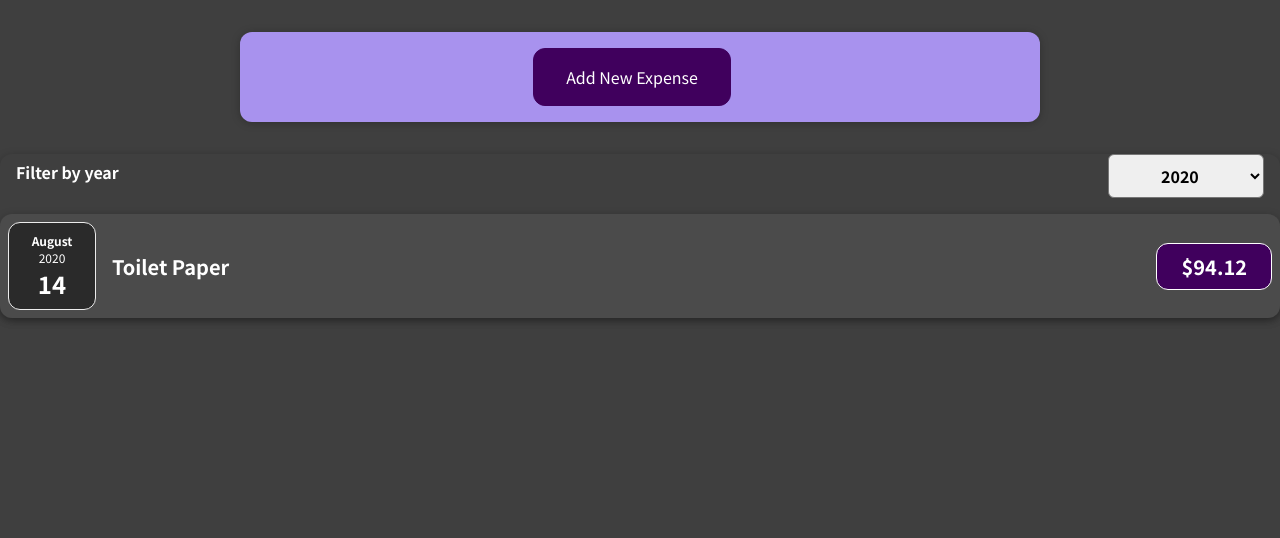
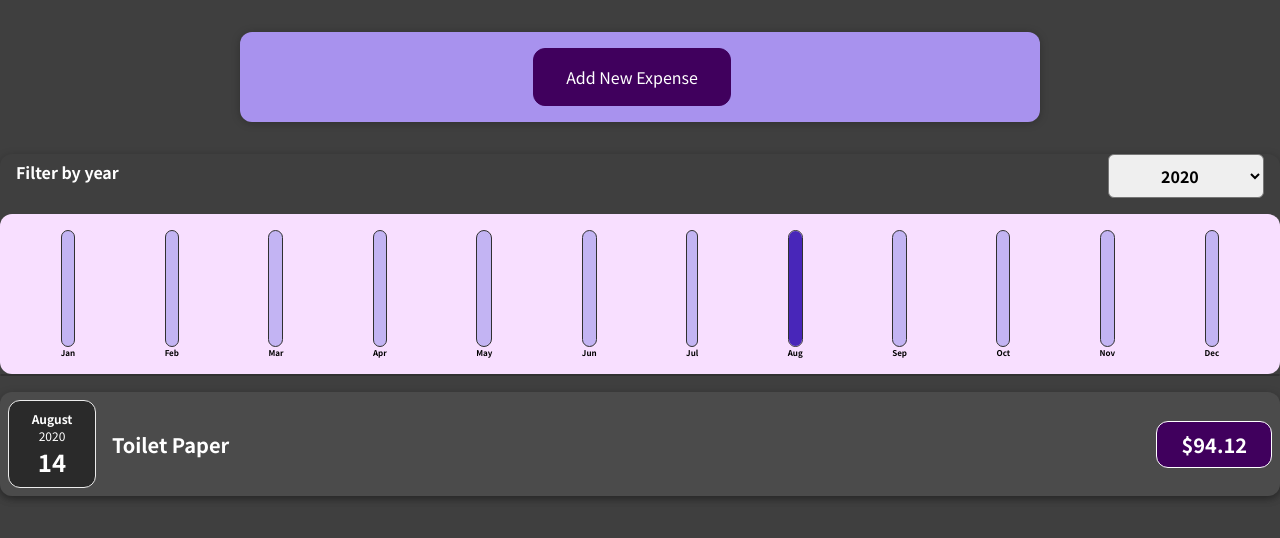
Before and after one commit to luis-londono/react-complete-guide, a React (Create React App) app: page / in a window 1280 px wide. Shown: the top 538 px of the page. Built offline with nearby package versions, Linux system fonts and the light colour scheme.

Commit message:
adding chart

```diff
--- /dev/null
+++ b/src/components/Chart/Chart.css
@@ -0,0 +1,9 @@
+.chart {
+  padding: 1rem;
+  border-radius: 12px;
+  background-color: #f8dfff;
+  text-align: center;
+  display: flex;
+  justify-content: space-around;
+  height: 10rem;
+}
--- /dev/null
+++ b/src/components/Chart/Chart.jsx
@@ -0,0 +1,25 @@
+import React from 'react';
+import ChartBar from './ChartBar';
+import './Chart.css';
+
+const Chart = (props) => {
+  const dataPointValues = props.dataPoints.map(dataPoint => dataPoint.value);
+  const totalMaximum = Math.max(...dataPointValues);
+  return (
+    <>
+      <div className="chart">
+        {props.dataPoints.map(dataPoint =>
+          <ChartBar
+            key={dataPoint.label}
+            value={dataPoint.value}
+            maxValue={totalMaximum}
+            label={dataPoint.label}
+          />)
+        }
+      </div>
+      <ChartBar />
+    </>
+  );
+};
+
+export default Chart;
--- /dev/null
+++ b/src/components/Chart/ChartBar.css
@@ -0,0 +1,30 @@
+.chart-bar {
+  height: 100%;
+  display: flex;
+  flex-direction: column;
+  align-items: center;
+}
+
+.chart-bar__inner {
+  height: 100%;
+  width: 100%;
+  border: 1px solid #313131;
+  border-radius: 12px;
+  background-color: #c3b4f3;
+  overflow: hidden;
+  display: flex;
+  flex-direction: column;
+  justify-content: flex-end;
+}
+
+.chart-bar__fill {
+  background-color: #4826b9;
+  width: 100%;
+  transition: all 0.3s ease-out;
+}
+
+.chart-bar__label {
+  font-weight: bold;
+  font-size: 0.5rem;
+  text-align: center;
+}
--- /dev/null
+++ b/src/components/Chart/ChartBar.jsx
@@ -0,0 +1,24 @@
+import React from 'react';
+import '../Chart/ChartBar.css';
+
+const ChartBar = (props) => {
+
+  let barFillHeight = '0%';
+
+  if (props.maxValue > 0) {
+    barFillHeight = Math.round((props.value / props.maxValue) * 100) + '%';
+  }
+
+  return (
+    <>
+      <div className="chart-bar">
+        <div className="chart-bar__inner">
+          <div className="chart-bar__fill" style={{ height: barFillHeight }}></div>
+        </div>
+        <div className="chart-bar__label">{props.label}</div>
+      </div>
+    </>
+  );
+};
+
+export default ChartBar;
--- a/src/components/ExpenseItem.jsx
+++ b/src/components/ExpenseItem.jsx
@@ -1,4 +1,4 @@
-import React, { useState } from 'react';
+import React from 'react';
 import './ExpenseItem.css';
 import ExpenseDate from './ExpenseDate';
 import Card from '../UI/Card';
--- a/src/components/Expenses.jsx
+++ b/src/components/Expenses.jsx
@@ -1,8 +1,8 @@
 import React, { useState } from 'react';
 import Card from '../UI/Card';
-import ExpenseItem from './ExpenseItem';
 import ExpensesFilter from './ExpensesFilter';
 import ExpensesList from './Expenses/ExpensesList';
+import ExpensesChart from './Expenses/ExpensesChart';
 
 const Expenses = (props) => {
   const [filteredYear, setFilteredYear] = useState('2020');
@@ -23,6 +23,7 @@
           selected={filteredYear}
           onChangeFilter={filterChangeHandler}
         />
+        <ExpensesChart expenses={filteredExpenses} />
         <ExpensesList
           items={filteredExpenses}
         />
--- /dev/null
+++ b/src/components/Expenses/ExpensesChart.jsx
@@ -0,0 +1,32 @@
+import React from 'react';
+import Chart from '../Chart/Chart';
+
+const ExpensesChart = (props) => {
+  const chartDataPoints = [
+    { label: 'Jan', value: 0 },
+    { label: 'Feb', value: 0 },
+    { label: 'Mar', value: 0 },
+    { label: 'Apr', value: 0 },
+    { label: 'May', value: 0 },
+    { label: 'Jun', value: 0 },
+    { label: 'Jul', value: 0 },
+    { label: 'Aug', value: 0 },
+    { label: 'Sep', value: 0 },
+    { label: 'Oct', value: 0 },
+    { label: 'Nov', value: 0 },
+    { label: 'Dec', value: 0 }
+  ];
+
+  for (const expense of props.expenses) {
+    const expenseMonth = expense.date.getMonth();
+    chartDataPoints[expenseMonth].value += expense.amount;
+  }
+
+  return (
+    <>
+      <Chart dataPoints={chartDataPoints} />
+    </>
+  );
+};
+
+export default ExpensesChart;
--- a/src/components/Expenses/ExpensesList.jsx
+++ b/src/components/Expenses/ExpensesList.jsx
@@ -1,9 +1,8 @@
-import react from "react";
 import ExpenseItem from "../ExpenseItem";
 import './ExpensesList.css'
 
 const ExpensesList = props => {
-  let expensesContent = <p>No Expenses Found</p>
+  // let expensesContent = <p>No Expenses Found</p>
 
   if (props.items.length === 0) {
     return <h2 className="expenses-list__fallback">Found no expenses.</h2>
--- a/src/components/NewExpense/ExpenseForm.jsx
+++ b/src/components/NewExpense/ExpenseForm.jsx
@@ -6,47 +6,16 @@
   const [enteredDate, setEnteredDate] = useState('');
   const [enteredAmount, setEnteredAmount] = useState('');
 
-  // const [userInput, setUserInput] = useState({
-  //   enteredTitle: "",
-  //   enteredDate: "",
-  //   enteredAmount: ""
-  // }
-  // )
-
   const titleChangeHandler = (event) => {
     setEnteredTitle(event.target.value);
-
-    // setUserInput({
-    //   ...userInput,
-    //   enteredTitle: event.target.value
-    // })
-
-    // schedule state updates, react will gaurentee state snapshot will always be the latest snapshot
-    // keeping all states in mind. Always, if state update depends on previous state use this below!
-    // setUserInput((prevState) => {
-    //   return {
-    //     ...prevState, enteredTitle: event.target.value
-    //   };
-    // });
-
   }
 
   const amountChangeHandler = (event) => {
     setEnteredAmount(event.target.value);
-
-    // setUserInput({
-    //   ...userInput,
-    //   enteredAmount: event.target.value
-    // })
   }
 
   const dateChangeHandler = (event) => {
     setEnteredDate(event.target.value);
-
-    // setUserInput({
-    //   ...userInput,
-    //   enteredDate: event.target.value
-    // })
   }
 
   // when submit is clicked, the page is refreshed
@@ -55,11 +24,9 @@
 
     const expenseData = {
       title: enteredTitle,
-      amount: enteredAmount,
-      date: new Date(enteredDate)
-    }
-
-    // console.log(expenseData);
+      amount: +enteredAmount,
+      date: new Date(enteredDate),
+    };
 
     props.onSaveExpenseData(expenseData);
     setEnteredTitle('');
```
Also changed, not shown: 1 other file (tests, documents, lock files or other folders).
